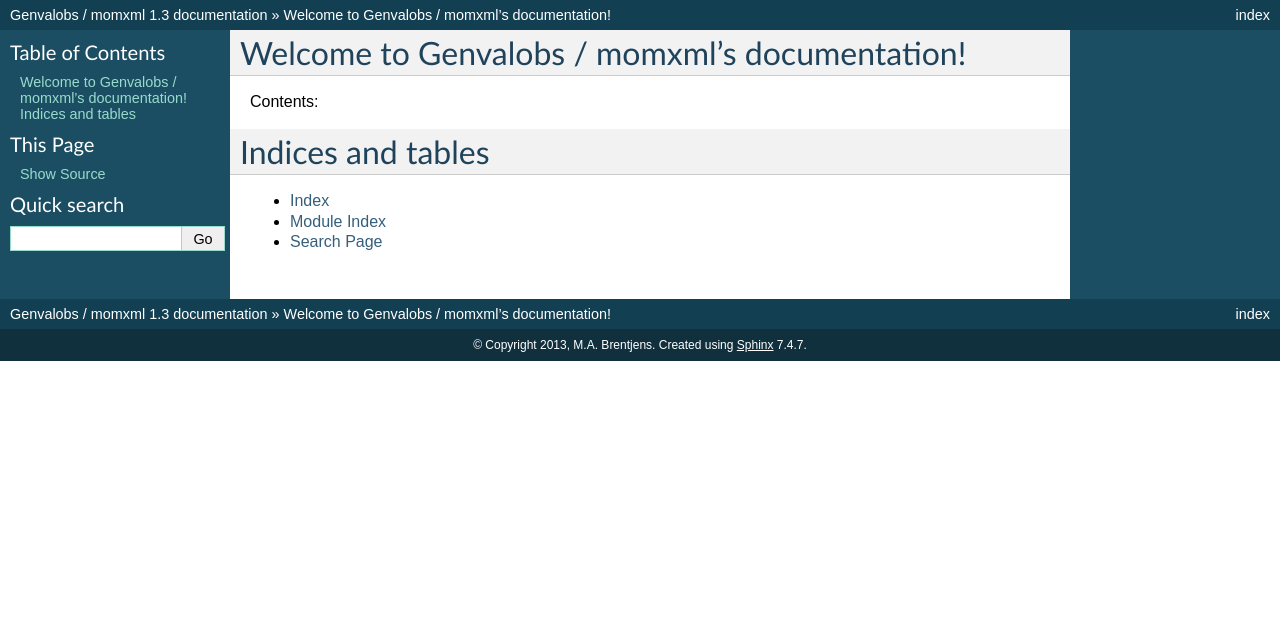
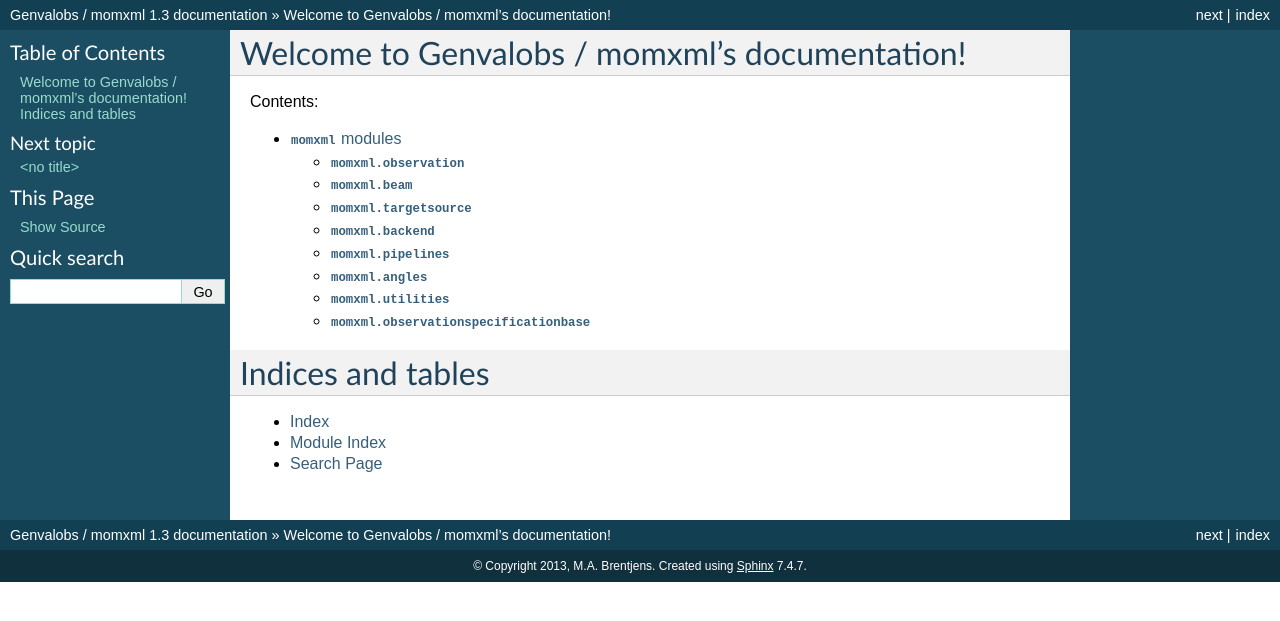
Before and after one commit to brentjens/lofar-obs-xml, a Sphinx documentation site: the page built from doc/index.rst, in a window 1280 px wide. Shown: the top 621 px of the page. Built offline with Sphinx 7.4.7, drawn with Linux system fonts in a browser that asks for light colours; formulas are drawn with MathJax 3.

Commit message:
Fixed some documentation issues

```diff
--- a/doc/conf.py
+++ b/doc/conf.py
@@ -16,7 +16,7 @@ import sys, os
 # If extensions (or modules to document with autodoc) are in another directory,
 # add these directories to sys.path here. If the directory is relative to the
 # documentation root, use os.path.abspath to make it absolute, like shown here.
-#sys.path.insert(0, os.path.abspath('.'))
+sys.path.insert(0, os.path.abspath('..'))
 
 # -- General configuration -----------------------------------------------------
 
--- a/doc/index.rst
+++ b/doc/index.rst
@@ -11,7 +11,8 @@ Contents:
 .. toctree::
    :maxdepth: 2
 
-
+   readme
+   momxml
 
 Indices and tables
 ==================
--- a/doc/momxml.rst
+++ b/doc/momxml.rst
@@ -0,0 +1,65 @@
+``momxml`` modules
+==================
+
+``momxml.observation``
+----------------------
+
+.. automodule:: momxml.observation
+   :members:
+
+
+
+``momxml.beam``
+---------------
+
+.. automodule:: momxml.beam
+   :members:
+
+
+
+``momxml.targetsource``
+-----------------------
+
+.. automodule:: momxml.targetsource
+   :members:
+
+
+
+``momxml.backend``
+------------------
+
+.. automodule:: momxml.backend
+   :members:
+
+
+
+``momxml.pipelines``
+--------------------
+
+.. automodule:: momxml.pipelines
+   :members:
+
+
+
+``momxml.angles``
+-----------------
+
+.. automodule:: momxml.angles
+   :members:
+
+
+
+``momxml.utilities``
+--------------------
+
+.. automodule:: momxml.utilities
+   :members:
+
+
+
+
+``momxml.observationspecificationbase``
+---------------------------------------
+
+.. automodule:: momxml.observationspecificationbase
+   :members:
```
Also changed, not shown: 2 other files.
